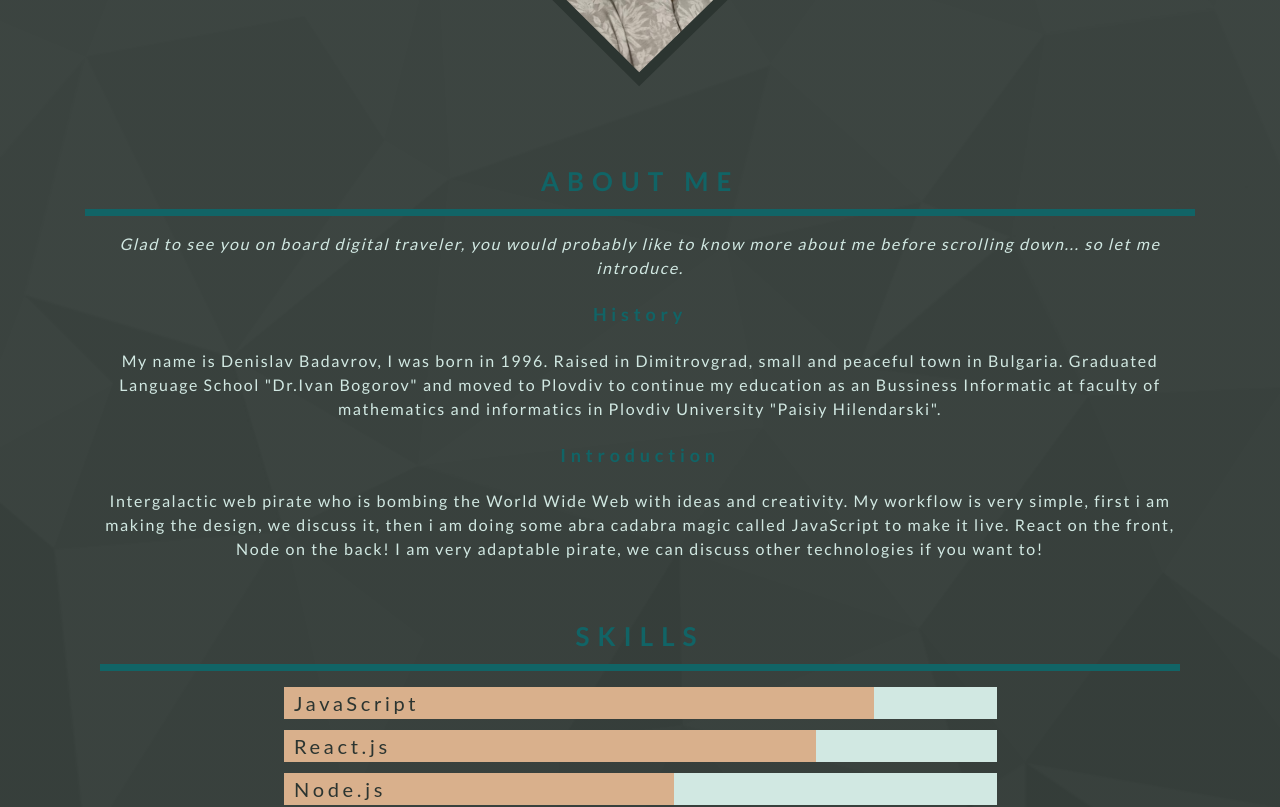
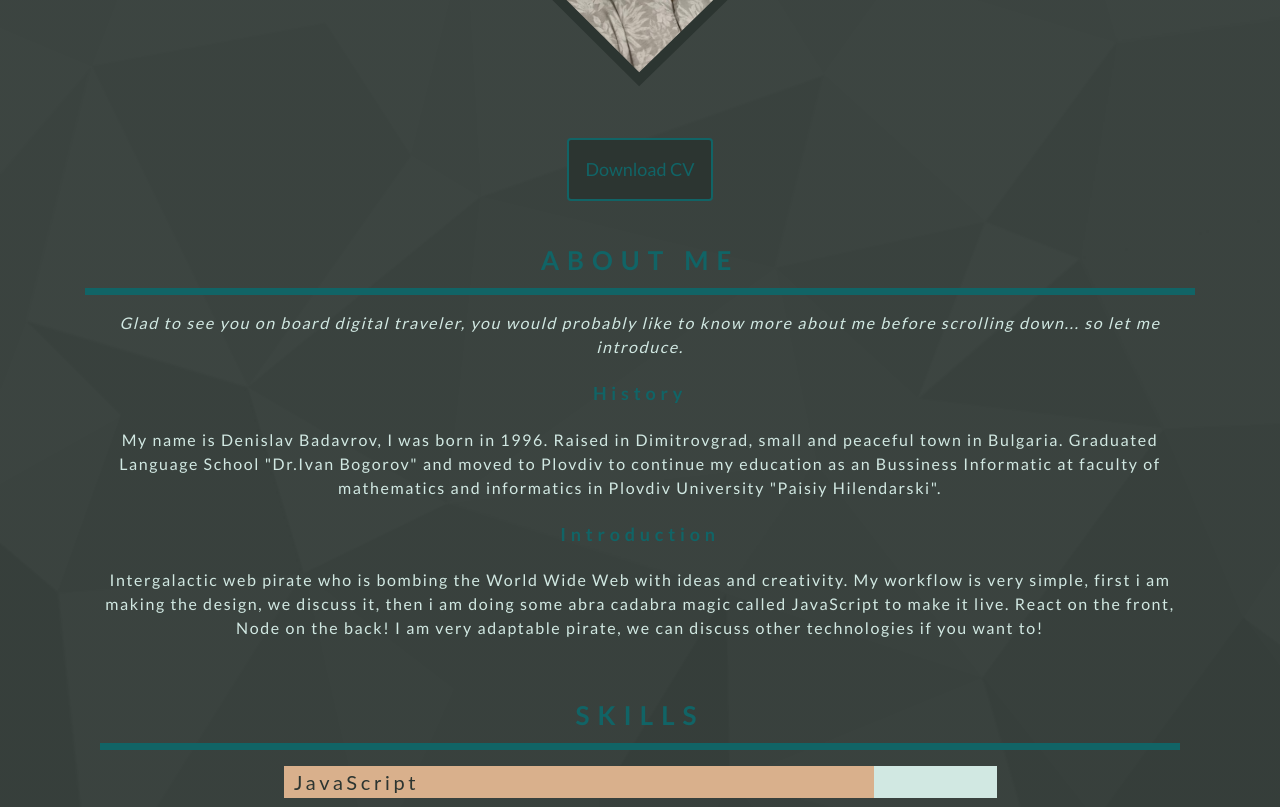
Before and after one commit to badavrov/portfolio, a React (Create React App) app: page / in a window 1280 px wide. Shown: the part 1260-2067 px from the top of the page. Built offline with nearby package versions, Linux system fonts and the light colour scheme.

Commit message:
beta release

```diff
--- a/src/client/components/about/about.css
+++ b/src/client/components/about/about.css
@@ -1,5 +1,5 @@
 #about-container{
-    background-image: linear-gradient(rgba(44, 53, 49, 0.92), rgba(44,53,49,0.92)), url("~/public/about-bg.png");
+    background-image: linear-gradient(rgba(44, 53, 49, 0.92), rgba(44,53,49,0.92)), url("../../../../public/about-bg.png");
     background-size: cover;
     border-top: 0.5rem solid #2C3531;
     text-align: center;
@@ -43,3 +43,25 @@
     font-style: italic;
 
 }
+#download-cv{
+    position: relative;
+    font-family: 'Lato', sans-serif;
+    font-size: 18px;
+    margin: 0 0 1rem 0;
+    text-align: center;
+    padding: 1rem;
+    border: 2px solid #116466;
+    background: #2C3531;
+    color: #116466;
+    transition: color linear .7s, border linear .7s;
+}
+#download-cv:hover{
+    color:#D1E8E2;
+    border: 2px solid #D1E8E2;
+}
+#about-picture{
+    transition: transform 1s;
+}
+#about-picture:hover{
+    transform: scale(1.05);
+}
--- a/src/client/components/about/about.js
+++ b/src/client/components/about/about.js
@@ -1,19 +1,18 @@
-import ReactDOM from "react-dom";
 import React from "react";
-import { Container, Media } from "reactstrap";
+import { Container, Media, Button } from "reactstrap";
 import "./about.css";
 import aboutPhoto from "../../../../public/about-photo.png";
 import aboutSkills from "../../../../public/skills.svg";
 
 export default class App extends React.Component {
-
   render() {
     return (
       <Container id="about-container" fluid={true}>
         <Container id="about-photo">
-          <Media object src={aboutPhoto}/>
+          <Media id="about-picture" object src={aboutPhoto}></Media>
         </Container>
         <Container id="about-info">
+          <a href="../../../../public/cv.pdf" target="_blank" download><Button id="download-cv">Download CV</Button></a>
           <Container id="about-about">
           <div className="about-header-div"><p className="about-header">ABOUT ME</p></div>
             <p className="about-text about-intro">
--- a/src/client/components/navbar/navbar.css
+++ b/src/client/components/navbar/navbar.css
@@ -12,7 +12,7 @@
     font-size: 22px;
     padding: 0 1rem;
     font-family: 'Gill Sans', 'Gill Sans MT', Calibri, 'Trebuchet MS', sans-serif;
-    transition: color linear 1s;
+    transition: color linear .5s;
 }
 
 .menu-link:hover{
--- a/src/client/components/projects/Project.js
+++ b/src/client/components/projects/Project.js
@@ -28,7 +28,7 @@ export default class Project extends React.Component {
       <Col key={i} className="project-col">
             <h4>{item.title}</h4>
             <p>{item.describe}</p>
-            <img src={item.img}/>
+            <img src={item.img.projectsLandscape}/>
       </Col>
         ))}
       </Row>
```
Also changed, not shown: 2 other files (tests, documents, lock files or other folders).
